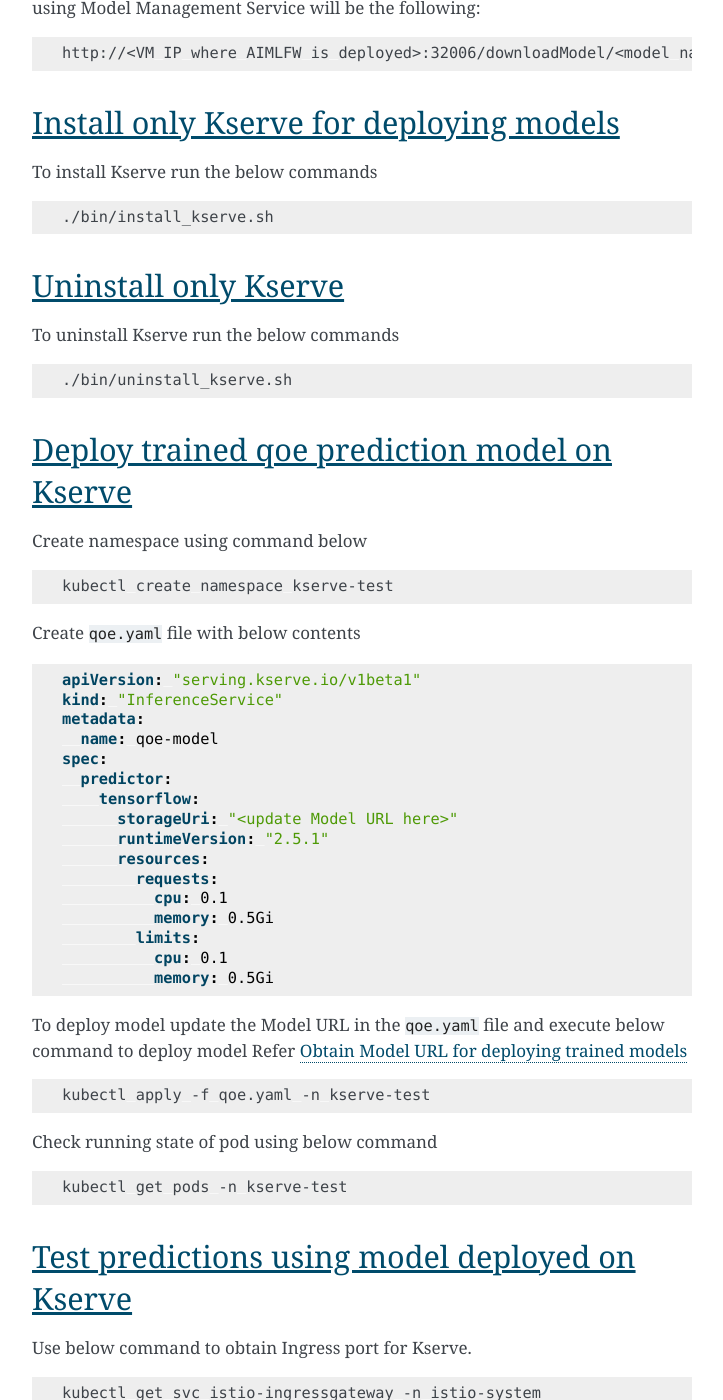
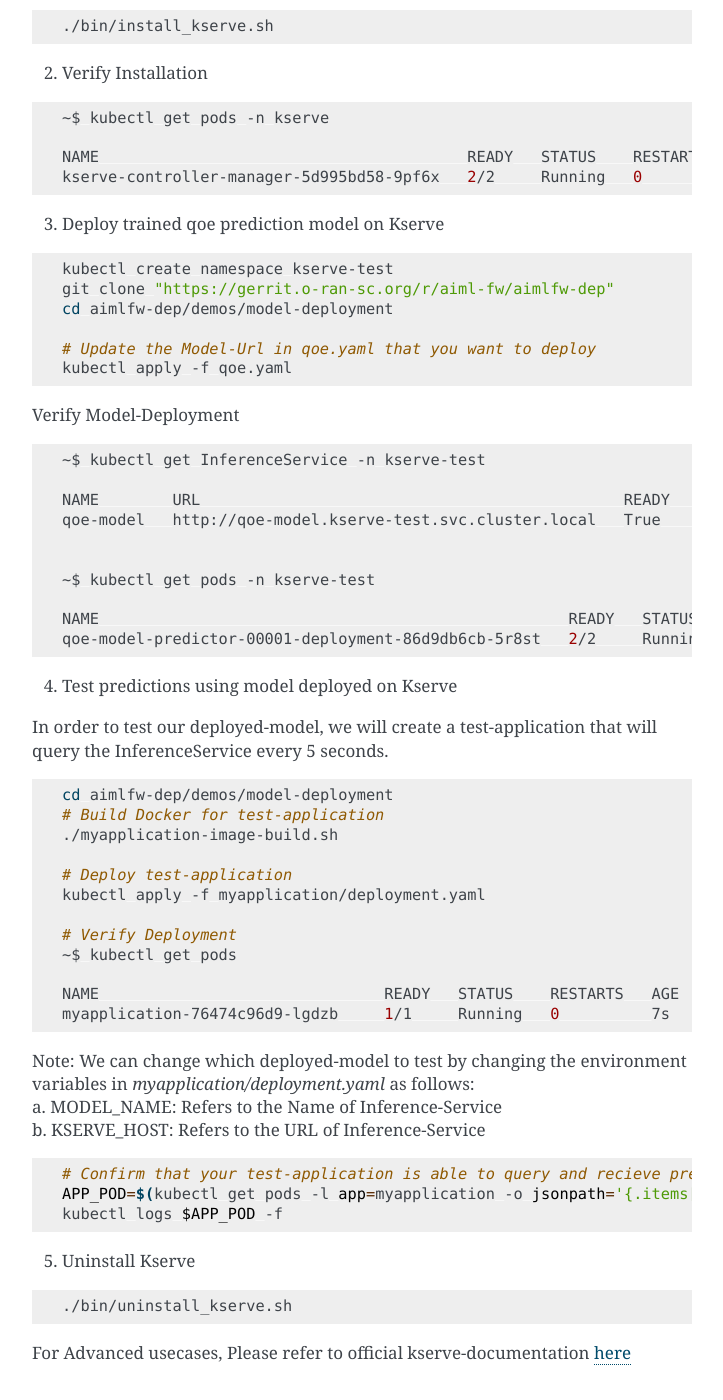
Before and after one commit to o-ran-sc/aiml-fw-aimlfw-dep, a Sphinx documentation site: the page built from docs/installation-guide.rst, in a window 1280 px wide and 1400 px high, scrolled down 9453 px. Shown: the whole window, without its empty margins (388-1111 px from the left). Built offline with Sphinx 7.4.7, drawn with Linux system fonts in a browser that asks for light colours; some of the changed text lies outside the part shown.

Commit message:
Updating docs for Model-deployment
Change-Id: Ib6f86a257d1041464228575c496db92208cbaa9e
Signed-off-by: ashishj1729 <jain.ashish@samsung.com>

```diff
--- a/docs/installation-guide.rst
+++ b/docs/installation-guide.rst
@@ -544,129 +544,98 @@
 Obtain Model URL for deploying trained models
 ---------------------------------------------
 
-URL for deployment can be obainted from AIMFW dashboard (Training Jobs-> Training Job status -> Select Info for a training job -> Model URL)
-In case of using AIMLFW Model management service, URL for downloading and deploying model using Model Management Service will be the following:
-
 .. code:: bash
 
-        http://<VM IP where AIMLFW is deployed>:32006/downloadModel/<model name>/model.zip
+        http://<VM IP where AIMLFW is deployed>:32002/model/<MODEL_NAME>/<MODEL_VERSION>/<MODEL_ARTIFACT_VERSION>/Model.zip
 
-Install only Kserve for deploying models
+
+..  _reference4:
+
+Model-Deployment
 ----------------------------------------
 
-To install Kserve run the below commands
+1. Installing Kserve
 
 .. code:: bash
 
         ./bin/install_kserve.sh
 
+2. Verify Installation
 
-Uninstall only Kserve
----------------------
+.. code:: bash
 
-To uninstall Kserve run the below commands
+        ~$ kubectl get pods -n kserve
+
+        NAME                                        READY   STATUS    RESTARTS   AGE
+        kserve-controller-manager-5d995bd58-9pf6x   2/2     Running   0          6d18h
+
+3. Deploy trained qoe prediction model on Kserve
+
+.. code:: bash
+
+        kubectl create namespace kserve-test
+        git clone "https://gerrit.o-ran-sc.org/r/aiml-fw/aimlfw-dep"
+        cd aimlfw-dep/demos/model-deployment
+
+        # Update the Model-Url in qoe.yaml that you want to deploy
+        kubectl apply -f qoe.yaml
+
+
+Verify Model-Deployment
+
+
+.. code:: bash
+
+        ~$ kubectl get InferenceService -n kserve-test
+
+        NAME        URL                                              READY   PREV   LATEST   PREVROLLEDOUTREVISION   LATESTREADYREVISION         AGE
+        qoe-model   http://qoe-model.kserve-test.svc.cluster.local   True           100                              qoe-model-predictor-00001   42s
+
+
+        ~$ kubectl get pods -n kserve-test
+
+        NAME                                                   READY   STATUS    RESTARTS   AGE
+        qoe-model-predictor-00001-deployment-86d9db6cb-5r8st   2/2     Running   0          93s
+
+
+4. Test predictions using model deployed on Kserve
+
+In order to test our deployed-model, we will create a test-application that will query the InferenceService every 5 seconds.
+
+.. code:: bash
+
+        cd aimlfw-dep/demos/model-deployment
+        # Build Docker for test-application
+        ./myapplication-image-build.sh
+
+        # Deploy test-application
+        kubectl apply -f myapplication/deployment.yaml
+
+        # Verify Deployment
+        ~$ kubectl get pods
+
+        NAME                               READY   STATUS    RESTARTS   AGE
+        myapplication-76474c96d9-lgdzb     1/1     Running   0          7s
+
+| Note: We can change which deployed-model to test by changing the environment variables in `myapplication/deployment.yaml` as follows:
+| a. MODEL_NAME: Refers to the Name of Inference-Service
+| b. KSERVE_HOST: Refers to the URL of Inference-Service
+
+
+.. code:: bash
+
+        # Confirm that your test-application is able to query and recieve predictions
+        APP_POD=$(kubectl get pods -l app=myapplication -o jsonpath='{.items[*].metadata.name}')
+        kubectl logs $APP_POD -f
+
+5. Uninstall Kserve
 
 .. code:: bash
 
         ./bin/uninstall_kserve.sh
 
 
-
-..  _reference4:
-
-Deploy trained qoe prediction model on Kserve
----------------------------------------------
-
-Create namespace using command below
-
-.. code:: bash
-
-        kubectl create namespace kserve-test
-
-Create :file:`qoe.yaml` file with below contents
-
-.. code-block:: yaml
-
-        apiVersion: "serving.kserve.io/v1beta1"
-        kind: "InferenceService"
-        metadata:
-          name: qoe-model
-        spec:
-          predictor:
-            tensorflow:
-              storageUri: "<update Model URL here>"
-              runtimeVersion: "2.5.1"
-              resources:
-                requests:
-                  cpu: 0.1
-                  memory: 0.5Gi
-                limits:
-                  cpu: 0.1
-                  memory: 0.5Gi
-
-
-To deploy model update the Model URL in the :file:`qoe.yaml` file and execute below command to deploy model
-Refer :ref:`Obtain Model URL for deploying trained models <reference5>`
-
-.. code:: bash
-
-        kubectl apply -f qoe.yaml -n kserve-test
-
-Check running state of pod using below command
-
-.. code:: bash
-
-        kubectl get pods -n kserve-test
-
-
-Test predictions using model deployed on Kserve
------------------------------------------------
-
-Use below command to obtain Ingress port for Kserve.
-
-.. code:: bash
-
-        kubectl get svc istio-ingressgateway -n istio-system
-
-Obtain nodeport corresponding to port 80.
-In the below example, the port is 31206.
-
-.. code::
-
-        NAME                   TYPE           CLUSTER-IP       EXTERNAL-IP   PORT(S)                                                                      AGE
-        istio-ingressgateway   LoadBalancer   10.105.222.242   <pending>     15021:31423/TCP,80:31206/TCP,443:32145/TCP,31400:32338/TCP,15443:31846/TCP   4h15m
-
-
-Create predict.sh file with following contents
-
-.. code:: bash
-
-        model_name=qoe-model
-        curl -v -H "Host: $model_name.kserve-test.example.com" http://<IP of where Kserve is deployed>:<ingress port for Kserve>/v1/models/$model_name:predict -d @./input_qoe.json
-
-Update the ``IP`` of host where Kserve is deployed and ingress port of Kserve obtained using above method.
-
-Create sample data for predictions in file :file:`input_qoe.json`. Add the following content in :file:`input_qoe.json` file.
-
-.. code:: bash
-
-        {"signature_name": "serving_default", "instances": [[[2.56, 2.56],
-               [2.56, 2.56],
-               [2.56, 2.56],
-               [2.56, 2.56],
-               [2.56, 2.56],
-               [2.56, 2.56],
-               [2.56, 2.56],
-               [2.56, 2.56],
-               [2.56, 2.56],
-               [2.56, 2.56]]]}
-
-
-Use command below to trigger predictions
-
-.. code:: bash
-
-        source predict.sh
+For Advanced usecases, Please refer to official kserve-documentation `here <https://kserve.github.io/website/0.8/get_started/first_isvc/#1-create-a-namespace>`__
 
 
 Install both Kserve and Kserve adapter for deploying models
```
Also changed, not shown: 6 other files.
